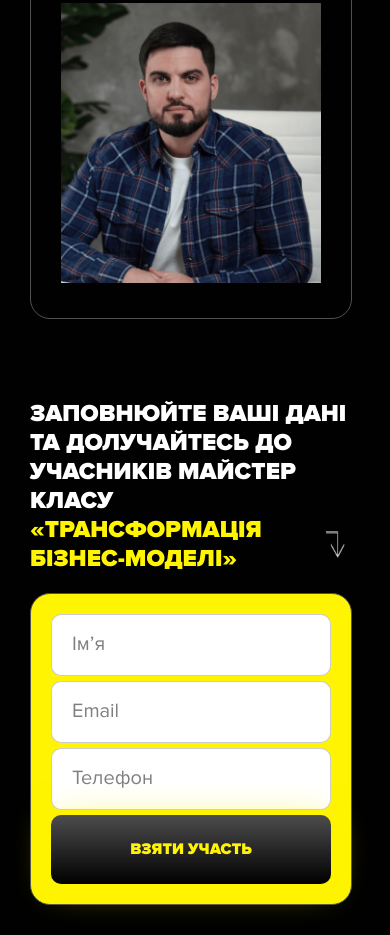
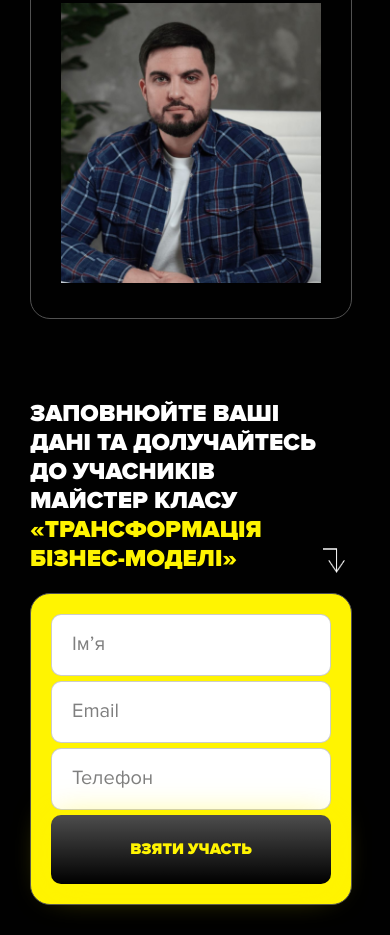
Before and after one commit to pnevmat/sonmax-holding-transform, a website built with Parcel: page src/index.html in a window 390 px wide. Shown: the part 5712-6647 px from the top of the page. Built offline with nearby package versions, Linux system fonts and the light colour scheme.

Commit message:
fixes arrow img and styles of finalOffer section

```diff
--- a/src/css/layouts/finalOffer.css
+++ b/src/css/layouts/finalOffer.css
@@ -97,12 +97,6 @@
     padding: 30px;
   }
 
-  .finalOfferTextContainer {
-    font-size: 24px;
-    font-weight: 700;
-    line-height: 29px;
-  }
-
   .finalOfferWrapper {
     flex-direction: column;
     gap: 20px;
@@ -111,6 +105,27 @@
 
   .finalOfferTextContainer {
     width: 100%;
+    font-size: 24px;
+    font-weight: 700;
+    line-height: 29px;
+  }
+
+  .finalOfferTextContainer > span {
+    display: inline-block;
+    width: 100%;
+    max-width: 249px;
+  }
+
+  .finalOfferTextWrapper {
+    display: flex;
+    align-items: flex-end;
+    justify-content: space-between;
+  }
+
+  .finalOfferText {
+    display: inline-block;
+    width: 100%;
+    max-width: 236px;
   }
 
   .arrowPc {
@@ -118,8 +133,8 @@
   }
 
   .arrowMobile {
-    width: 19px;
-    height: 27px;
+    width: 22px;
+    height: 25px;
   }
 
   .finalOfferForm {
@@ -173,6 +188,10 @@
     max-width: 300px;
   }
 
+  .finalOfferTextContainer > span {
+    max-width: 290px;
+  }
+
   .finalOfferForm {
     max-width: 260px;
   }
@@ -189,6 +208,10 @@
 
   .finalOfferTextContainer {
     max-width: 320px;
+  }
+
+  .finalOfferTextContainer > span {
+    max-width: 290px;
   }
 
   .finalOfferForm {
@@ -211,6 +234,10 @@
 
   .finalOfferTextContainer {
     max-width: 552px;
+  }
+
+  .finalOfferTextContainer > span {
+    max-width: 290px;
   }
 
   .finalOfferForm {
--- a/src/layout/finalOffer.html
+++ b/src/layout/finalOffer.html
@@ -7,11 +7,7 @@
       <div class="finalOfferTextWrapper">
         <span class="finalOfferText">«ТРАНСФОРМАЦІЯ БІЗНЕС-МОДЕЛІ»</span>
         <img class="arrowPc" src="./images/arrow-right.png" alt="Стрілка" />
-        <img
-          class="arrowMobile"
-          src="./images/arrow-reverce.png"
-          alt="Стрілка"
-        />
+        <img class="arrowMobile" src="./images/arrow-down.png" alt="Стрілка" />
       </div>
     </div>
     <div class="finalOfferForm">
```
Also changed, not shown: src/images/arrow-down.png (added), src/images/arrow-reverce.png (deleted).
